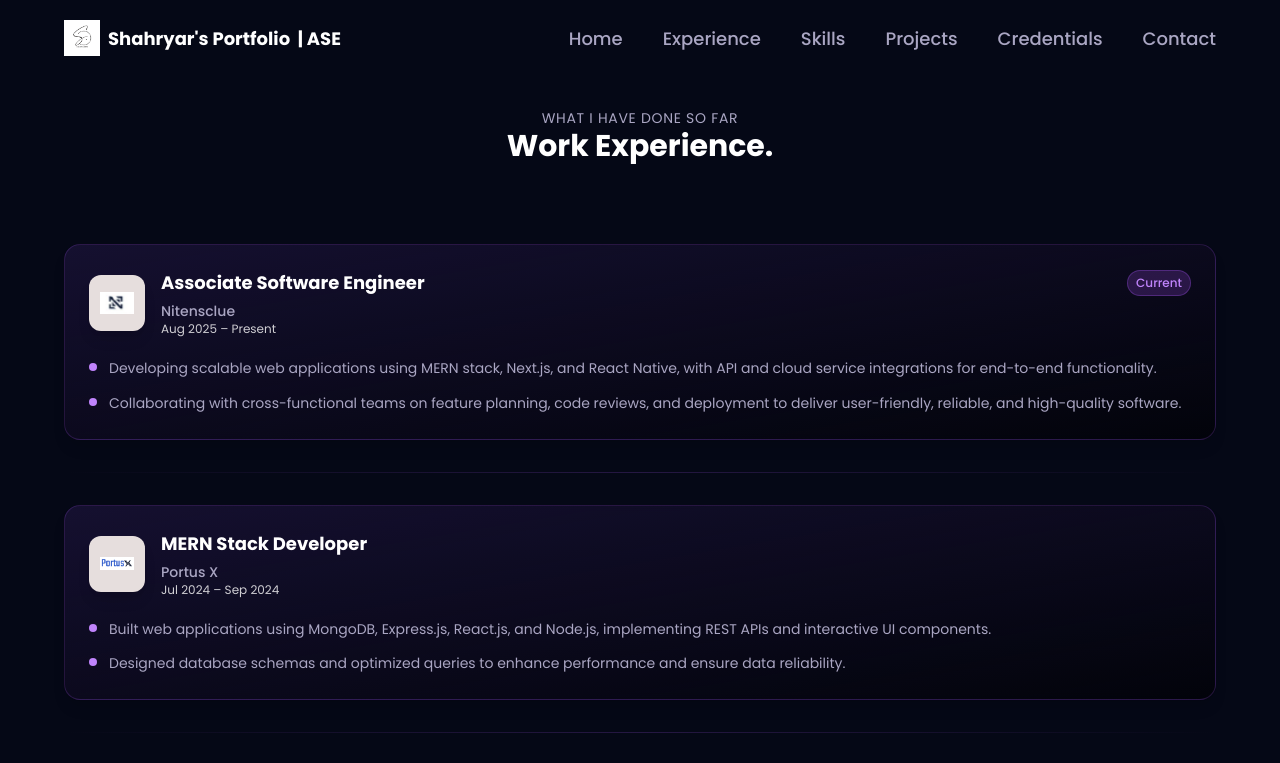
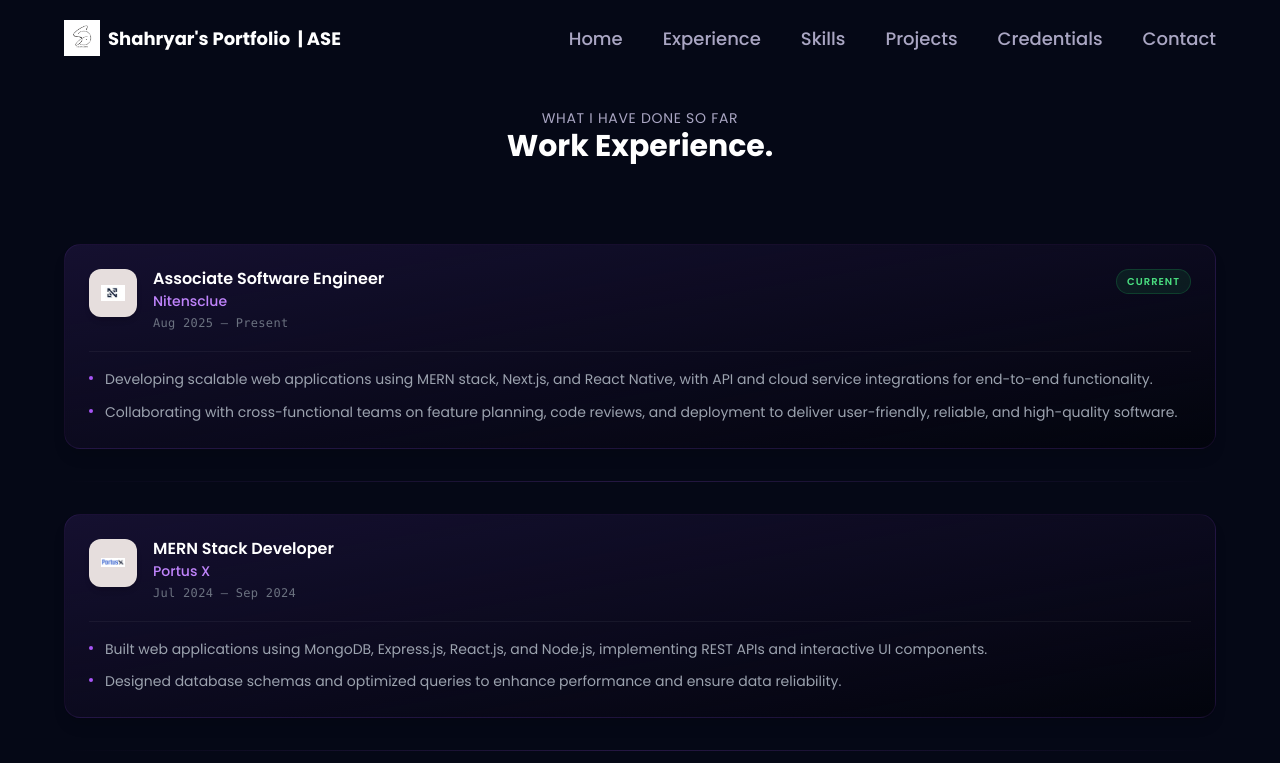
Before and after one commit to itshahryar/portfolio, a React (Vite) app: page /experience in a window 1280 px wide. Shown: the top 763 px of the page. Built offline with nearby package versions, Linux system fonts and the light colour scheme.

Commit message:
Update Experience.jsx

```diff
--- a/src/components/Experience.jsx
+++ b/src/components/Experience.jsx
@@ -6,43 +6,55 @@ import { SectionWrapper } from "../hoc";
 
 const ExperienceCard = ({ experience }) => {
   return (
-    <div className="bg-gradient-to-br from-tertiary to-black/50 rounded-2xl p-6 border border-purple-500/20 shadow-lg hover:shadow-2xl transition-all duration-300 hover:scale-105 backdrop-blur-sm">
-      {/* Icon and Title Section */}
-      <div className="flex items-center mb-5">
+    <div className="group relative bg-gradient-to-br from-tertiary to-black/40 rounded-2xl p-6 border border-purple-500/10 hover:border-purple-500/25 shadow-lg hover:shadow-purple-500/5 transition-all duration-500 backdrop-blur-sm">
+
+      {/* ── Header ────────────────────────────────── */}
+      <div className="flex items-start gap-4 mb-5">
         {/* Icon */}
         <div
-          className="flex justify-center items-center w-14 h-14 rounded-xl shadow-lg"
+          className="flex-shrink-0 w-12 h-12 rounded-xl shadow-md flex items-center justify-center"
           style={{ background: experience.iconBg }}
         >
           <img
             src={experience.icon}
             alt={experience.company_name}
-            className="w-3/5 h-3/5 object-contain"
+            className="w-6 h-6 object-contain"
           />
         </div>
 
-        {/* Title and Company Info */}
-        <div className="ml-4 flex-1">
-          <div className="flex items-center justify-between mb-1">
-            <h3 className="text-white text-lg font-bold">{experience.title}</h3>
-            {experience.date.includes("Present") && (
-              <span className="bg-purple-500/20 text-purple-400 text-xs font-medium px-2 py-1 rounded-full border border-purple-500/30">Current</span>
-            )}
-          </div>
-          <p className="text-secondary text-sm font-medium">{experience.company_name}</p>
-          <p className="text-white text-xs opacity-80">{experience.date}</p>
+        {/* Title Block */}
+        <div className="flex-1 min-w-0">
+          <h3 className="text-white text-base font-semibold leading-tight truncate">
+            {experience.title}
+          </h3>
+          <p className="text-purple-400 text-sm font-medium mt-0.5">
+            {experience.company_name}
+          </p>
+          <p className="text-gray-500 text-xs mt-1 font-mono tracking-wide">
+            {experience.date}
+          </p>
         </div>
+
+        {/* Badge */}
+        {experience.date.includes("Present") && (
+          <span className="flex-shrink-0 bg-green-500/10 text-green-400 text-[10px] font-semibold uppercase tracking-widest px-2.5 py-1 rounded-full border border-green-500/20">
+            Current
+          </span>
+        )}
       </div>
 
-      {/* Points Section */}
-      <ul className="mt-4 space-y-3">
+      {/* ── Divider ───────────────────────────────── */}
+      <div className="border-t border-white/5 mb-4" />
+
+      {/* ── Bullet Points ─────────────────────────── */}
+      <ul className="space-y-2.5">
         {experience.points.map((point, index) => (
           <li
             key={`experience-point-${index}`}
-            className="text-secondary text-sm leading-relaxed flex items-start"
+            className="text-gray-400 text-sm leading-relaxed flex items-start gap-3"
           >
-            <span className="w-2 h-2 bg-purple-400 rounded-full mt-1.5 mr-3 flex-shrink-0"></span>
-            {point}
+            <span className="flex-shrink-0 w-1 h-1 bg-purple-500 rounded-full mt-2" />
+            <span className="flex-1">{point}</span>
           </li>
         ))}
       </ul>
```
